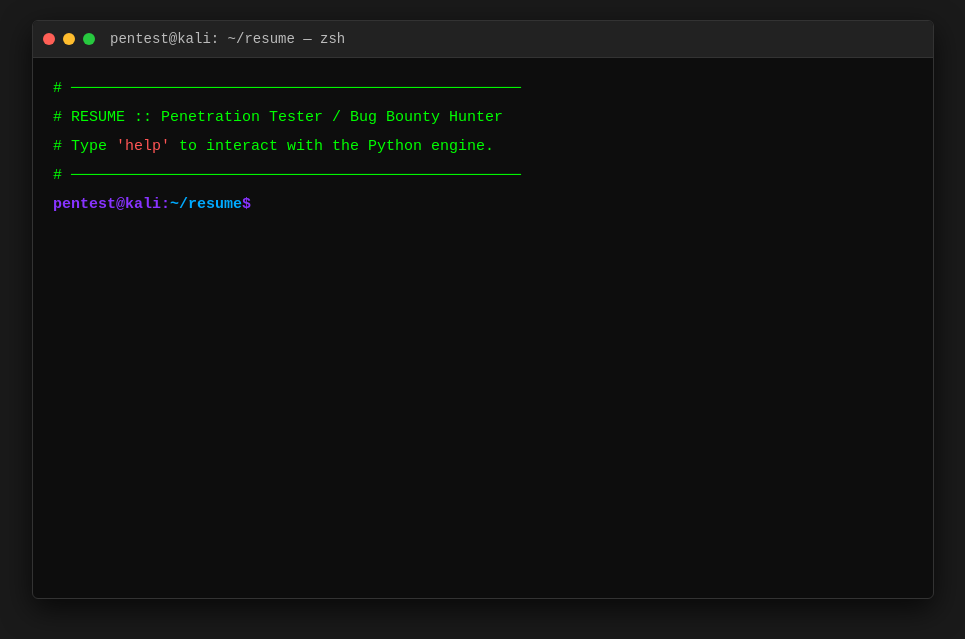
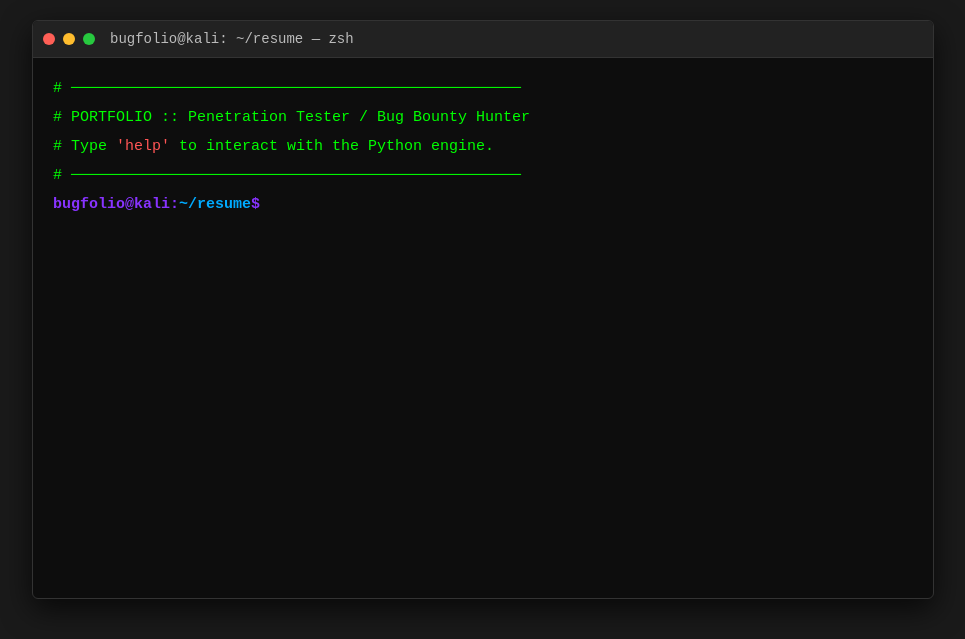
Before and after one commit to BugVe/BugFolio, a Flask app: page / in a window 1280 px wide. Shown: the top 639 px of the page, without its empty margins (157-1122 px from the left). Run offline with Flask 3, Linux system fonts and the light colour scheme.

Commit message:
Initial commit: BugFolio of BugVee

```diff
--- a/templates/index.html
+++ b/templates/index.html
@@ -80,19 +80,19 @@
 <div class="terminal-window">
     <div class="top-bar">
         <div class="buttons"><div class="btn close"></div><div class="btn minimize"></div><div class="btn maximize"></div></div>
-        <div class="title">pentest@kali: ~/resume — zsh</div>
+        <div class="title">bugfolio@kali: ~/resume — zsh</div>
     </div>
 
     <div class="terminal-body" id="terminalBody">
         <div class="output-line"># ──────────────────────────────────────────────────</div>
-        <div class="output-line"># RESUME :: Penetration Tester / Bug Bounty Hunter</div>
+        <div class="output-line"># PORTFOLIO :: Penetration Tester / Bug Bounty Hunter</div>
         <div class="output-line"># Type <span class="accent">'help'</span> to interact with the Python engine.</div>
         <div class="output-line"># ──────────────────────────────────────────────────</div>
 
         <div id="history"></div>
 
         <div class="input-line">
-            <span class="prompt">pentest@kali:<span class="directory">~/resume</span>$</span>
+            <span class="prompt">bugfolio@kali:<span class="directory">~/resume</span>$</span>
             <input type="text" id="cmdInput" class="cmd-input" autofocus autocomplete="off" spellcheck="false">
         </div>
     </div>
```
